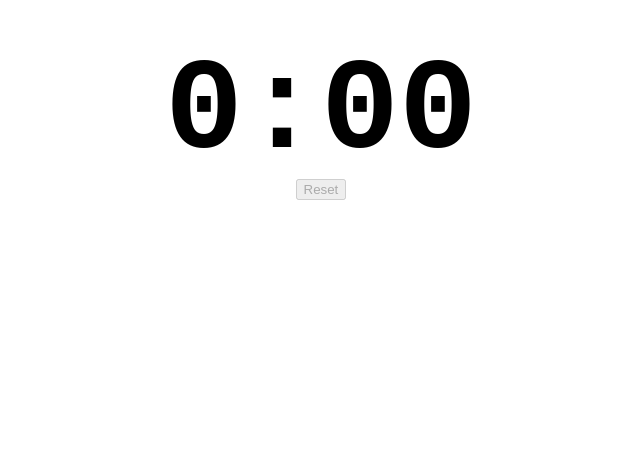
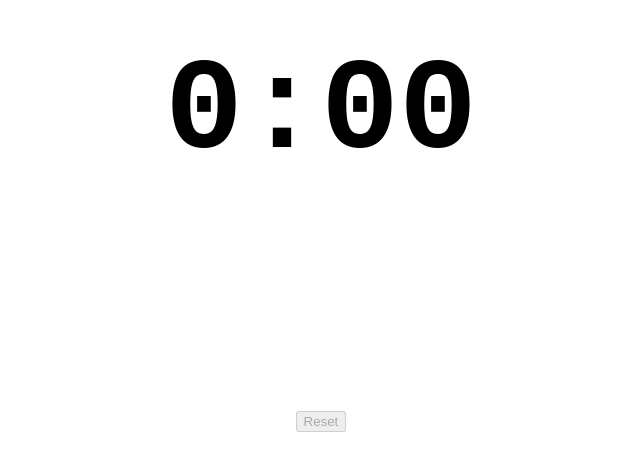
Before and after one commit to 27achang/BirthdayStopwatch, a plain HTML site: page index.html in a window 1280 px wide. Shown: the part 288-758 px from the top of the page, without its empty margins (319-959 px from the left). Drawn offline with Linux system fonts and the light colour scheme.

Commit message:
Move reset button

```diff
--- a/style.css
+++ b/style.css
@@ -15,6 +15,6 @@ h1 {
 
 button {
     position: absolute;
-    top: calc(50% + 5em);
+    bottom: 10%;
     left: calc(50% - 25px);
 }
```
